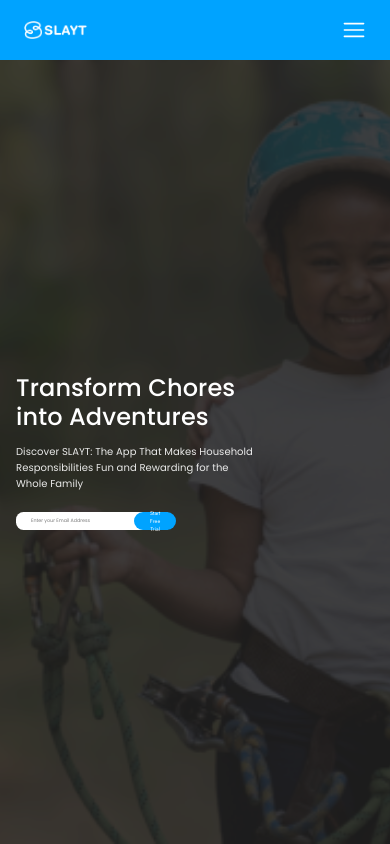
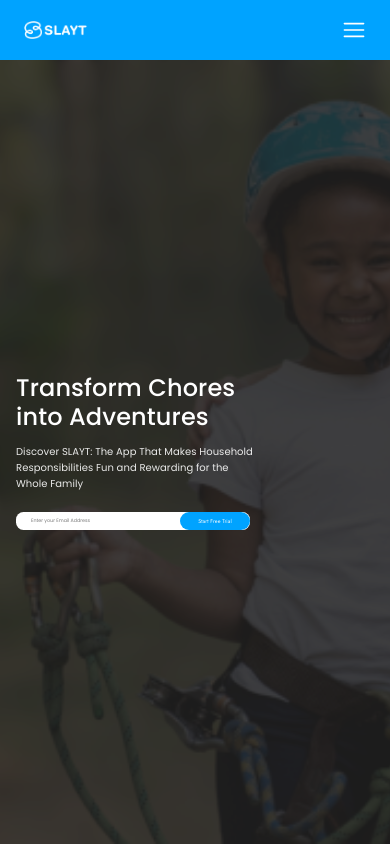
Before and after one commit to WestPay-global/slayt_web, a Next.js app: page / in a window 390 px wide. Shown: the top 844 px of the page. Built offline with nearby package versions, Linux system fonts and the light colour scheme.

Commit message:
hero section free tiral fix

```diff
--- a/src/app/(general)/(home)/page.module.scss
+++ b/src/app/(general)/(home)/page.module.scss
@@ -553,7 +553,7 @@
 
         .trialSection {
           width: 100%;
-          max-width: 9.75rem;
+          max-width: 14.625rem;
           border-radius: .4688rem;
           height: 1.125rem;
         }
```
